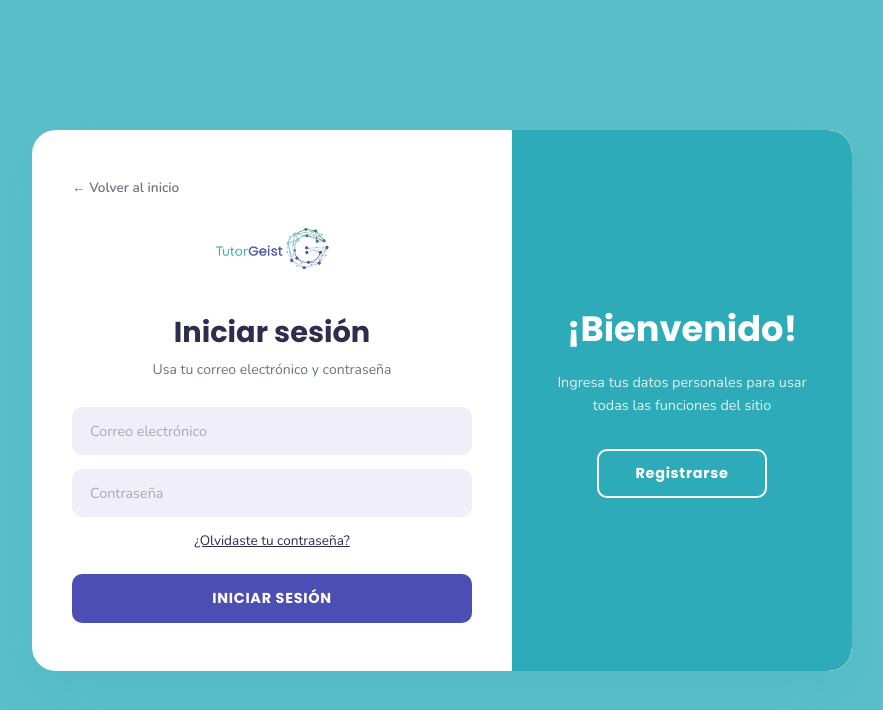
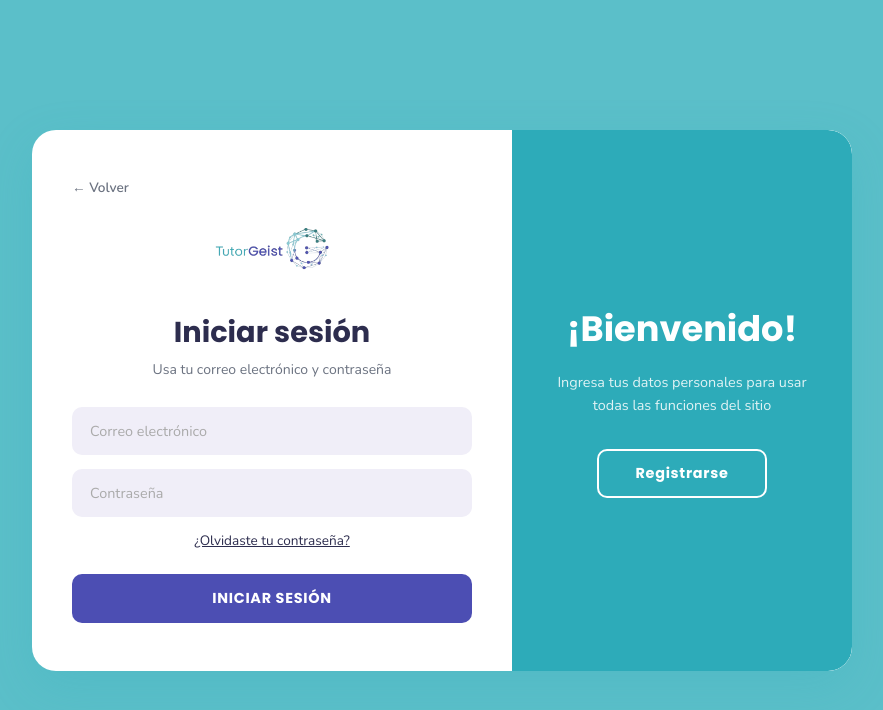
Before and after one commit to Jhonatan2022/tutogeist, a React (Create React App) app: page / in a window 1280 px wide. Both pictures are taken after a click on the button "Iniciar sesión". Shown: the top 710 px of the page, without its empty margins (198-1081 px from the left). Built offline with nearby package versions, Linux system fonts and the light colour scheme; no server answers.

Commit message:
little cange

```diff
--- a/src/pages/Login.jsx
+++ b/src/pages/Login.jsx
@@ -74,7 +74,7 @@ const Login = ({ onLogin, onBackToLanding }) => {
               className="login-back-btn"
               onClick={onBackToLanding}
             >
-              ← Volver al inicio
+              ← Volver
             </button>
           )}
 
```
